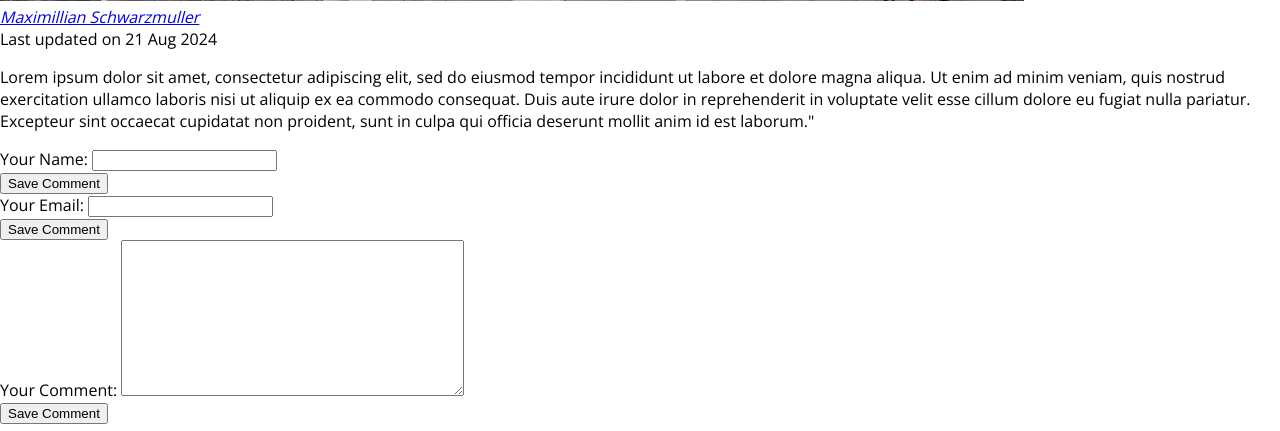
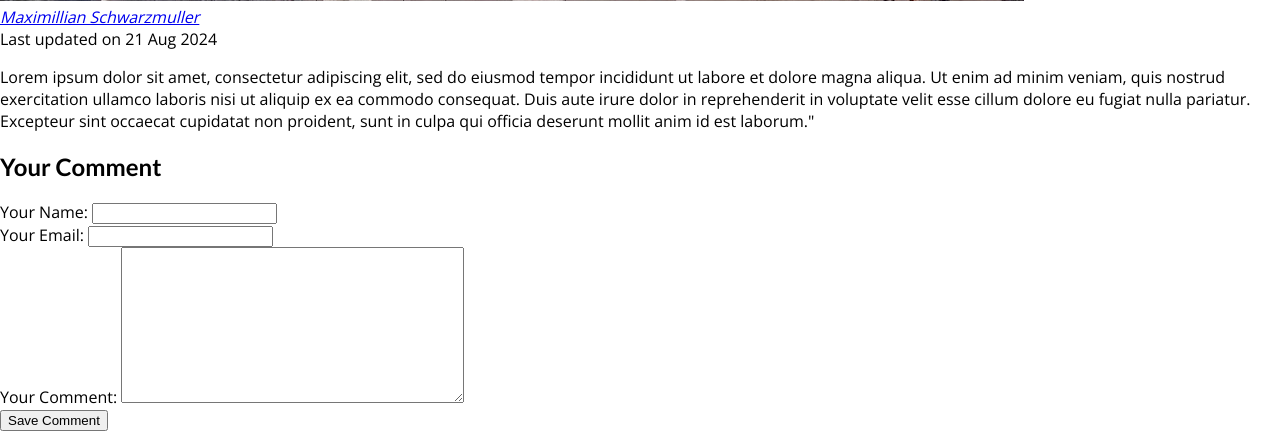
Before and after one commit to cvassalos/learn_django, a Django app: a page that uses my_site/blog/templates/blog/post-detail.html in a window 1280 px wide. Shown: the part 858-1289 px from the top of the page. Run offline with Django 3.2, Linux system fonts and the light colour scheme; data comes from the database, SQL or seed files in the repository.

Commit message:
Changed div around form to section and gave it the comment-form id. Added an h2 header to the form

```diff
--- a/my_site/blog/templates/blog/post-detail.html
+++ b/my_site/blog/templates/blog/post-detail.html
@@ -30,16 +30,17 @@
         {{ post.content|linebreaks }}
     </main>
 
-    <div>
-        <form id="comment-form">
+    <section id="comment-form">
+        <h2>Your Comment</h2>
+        <form>
             {% for  form_field in comment_form %}
             <div class="form-control">
                 {{ form_field.label_tag }}
                 {{ form_field }}
                 {{ form_field.errors }}
             </div>
+            {% endfor %}
             <button>Save Comment</button>
-            {% endfor %}
         </form>
-    </div>
+    </section>
 {% endblock %}
```
